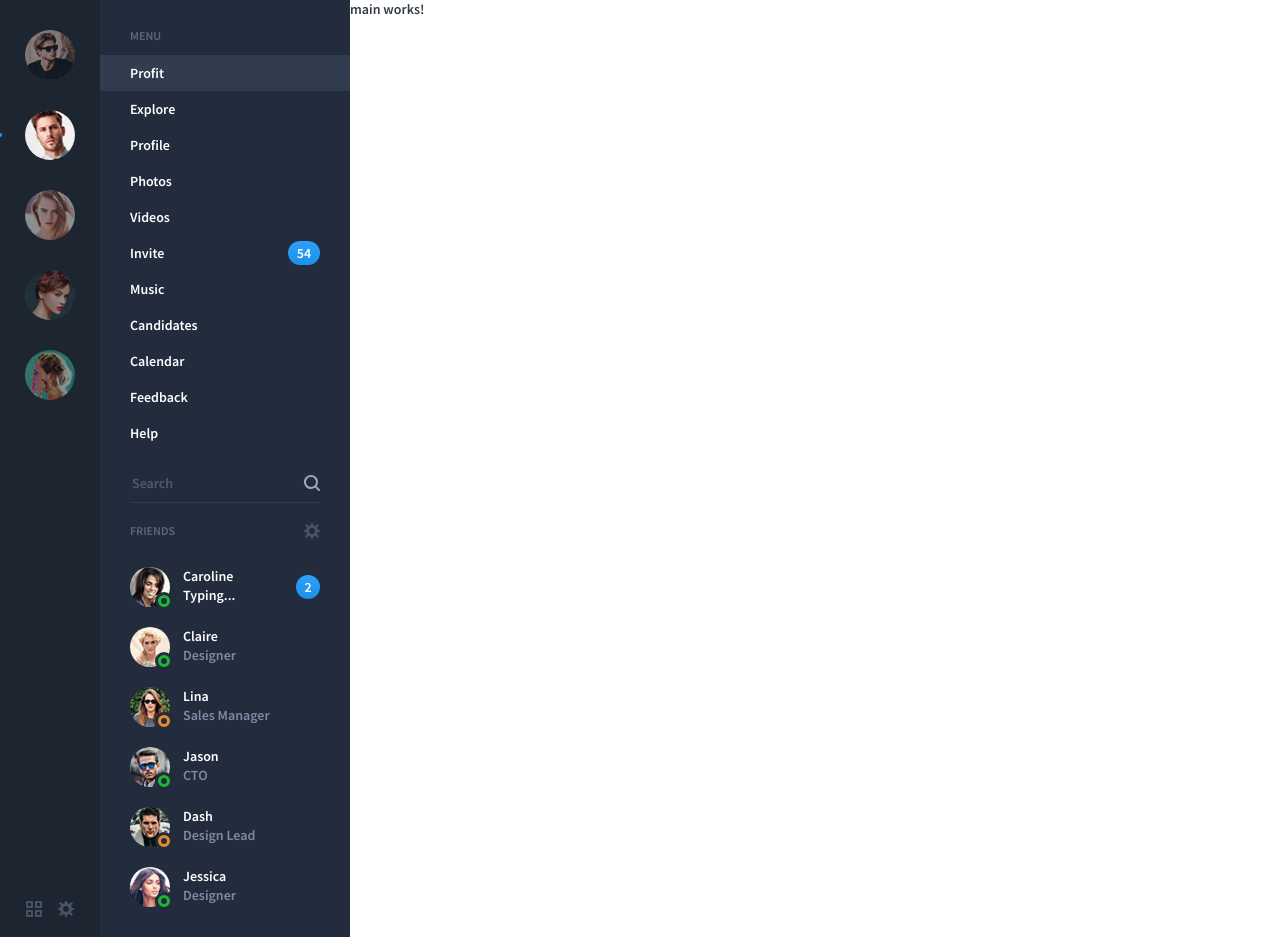
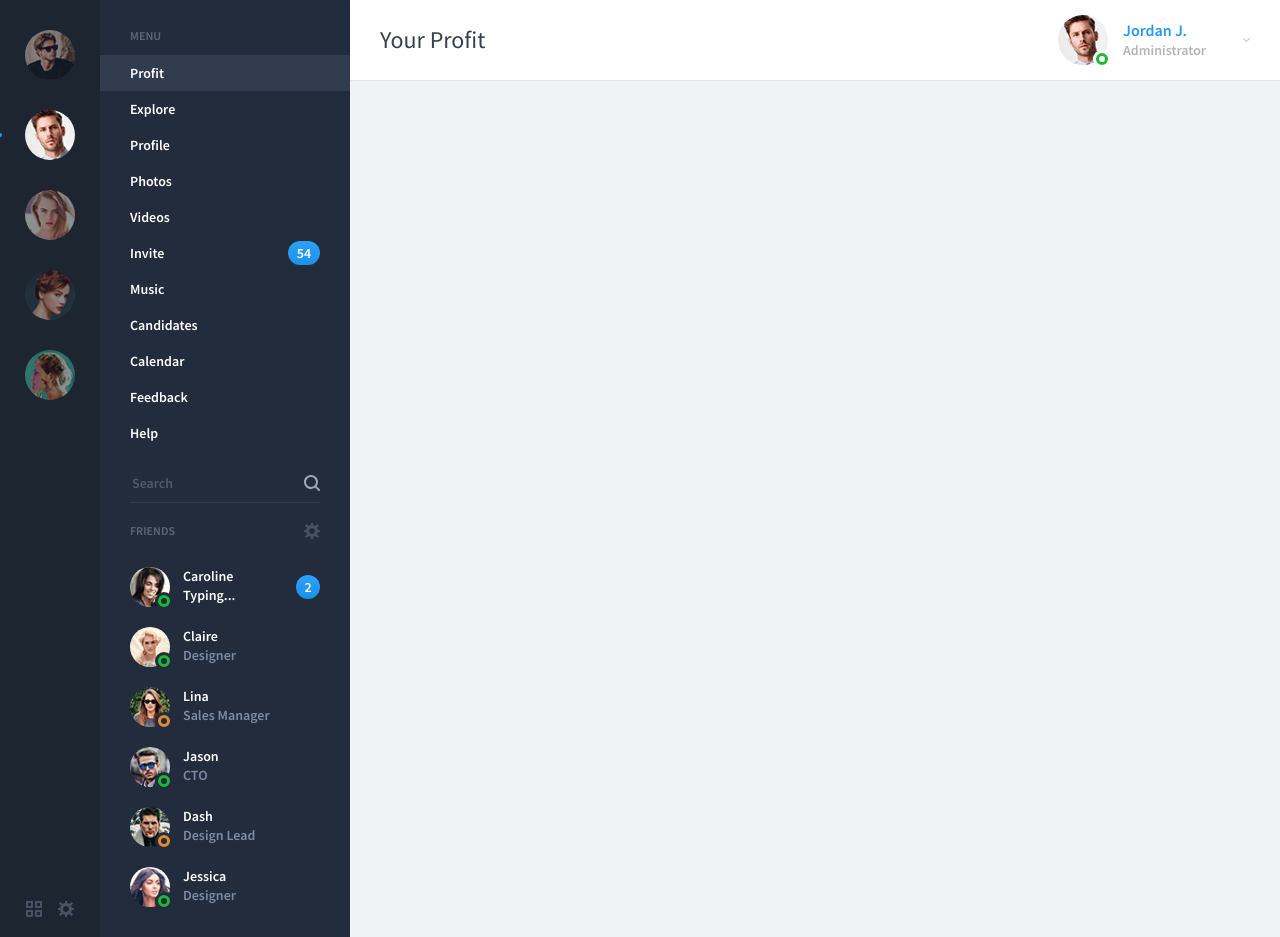
Before and after one commit to Odinokun/CR-angular, an Angular app: page / in a window 1280 px wide. Built offline with nearby package versions, Linux system fonts and the light colour scheme.

Commit message:
did header

```diff
--- a/src/app/app.module.ts
+++ b/src/app/app.module.ts
@@ -11,6 +11,7 @@ import { AsidePrimaryToolsComponent } from './aside/aside-primary/aside-primary-
 import { AsideSecondaryMenuComponent } from './aside/aside-secondary/aside-secondary-menu/aside-secondary-menu.component';
 import { AsideSecondaryFriendsComponent } from './aside/aside-secondary/aside-secondary-friends/aside-secondary-friends.component';
 import { AsideSecondarySearchComponent } from './aside/aside-secondary/aside-secondary-search/aside-secondary-search.component';
+import { MainHeaderComponent } from './main/main-header/main-header.component';
 
 @NgModule({
   declarations: [
@@ -23,7 +24,8 @@ import { AsideSecondarySearchComponent } from './aside/aside-secondary/aside-sec
     AsidePrimaryToolsComponent,
     AsideSecondaryMenuComponent,
     AsideSecondaryFriendsComponent,
-    AsideSecondarySearchComponent
+    AsideSecondarySearchComponent,
+    MainHeaderComponent
   ],
   imports: [
     BrowserModule
--- /dev/null
+++ b/src/app/main/main-header/main-header.component.html
@@ -0,0 +1,21 @@
+<!-- begin main-header -->
+<header class="main-header">
+  <h1 class="main-header__title">Your Profit</h1>
+  <div class="main-header__profile header-profile">
+    <div class="header-profile__ava header-profile__ava--online">
+      <div class="header-profile__ava-img">
+        <img src="../../../assets/img/ava-top.jpg" alt="avatar">
+      </div>
+    </div>
+    <div class="header-profile__info">
+      <span class="header-profile__name">Jordan J.</span>
+      <span class="header-profile__position">Administrator</span>
+    </div>
+    <div class="header-profile__arr">
+      <svg>
+        <path fill-rule="evenodd" d="M6.807,0.935 L3.876,3.810 C3.659,4.024 3.307,4.024 3.089,3.810 L0.158,0.935 C-0.059,0.721 -0.059,0.374 0.158,0.160 C0.375,-0.054 0.727,-0.054 0.944,0.160 L3.483,2.650 L6.021,0.160 C6.238,-0.054 6.590,-0.054 6.807,0.160 C7.024,0.374 7.024,0.721 6.807,0.935 Z"/>
+      </svg>
+    </div>
+  </div>
+</header>
+<!-- end main-header -->
--- /dev/null
+++ b/src/app/main/main-header/main-header.component.scss
@@ -0,0 +1,105 @@
+.main-header {
+  position: relative;
+  display: flex;
+  justify-content: space-between;
+  align-items: center;
+  padding: 15px 30px;
+  background-color: #fff;
+  box-shadow: 0 1px 1px rgba(0, 0, 0, .05);
+}
+
+.main-header__title {
+  font-size: 24px;
+  font-weight: 400;
+  color: #354052;
+}
+
+.header-profile {
+  display: flex;
+  align-items: center;
+  min-width: 192px;
+}
+
+.header-profile__ava {
+  position: relative;
+  flex: none;
+  &::before {
+    position: absolute;
+    z-index: 1;
+    right: -3px;
+    bottom: -3px;
+    display: block;
+    width: 18px;
+    height: 18px;
+    content: '';
+    border-radius: 50%;
+    background-color: #fff;
+  }
+  &::after {
+    position: absolute;
+    z-index: 2;
+    right: 0;
+    bottom: 0;
+    display: block;
+    width: 12px;
+    height: 12px;
+    content: '';
+    border-radius: 50%;
+    background-color: #fff;
+  }
+}
+
+.header-profile__ava--online {
+  &::after {
+    border: 3px solid #1bb934;
+  }
+}
+
+.header-profile__ava--offline {
+  &::after {
+    border: 3px solid #e68a2f;
+  }
+}
+
+.header-profile__ava-img {
+  overflow: hidden;
+  width: 50px;
+  height: 50px;
+  border-radius: 50%;
+  img {
+    display: block;
+    width: 100%;
+  }
+}
+
+.header-profile__info {
+  padding-left: 15px;
+}
+
+.header-profile__name {
+  font-size: 16px;
+  display: block;
+  color: #2399f1;
+}
+
+.header-profile__position {
+  font-size: 14px;
+  display: block;
+  color: #b5b5b5;
+}
+
+.header-profile__arr {
+  position: absolute;
+  top: 0;
+  right: 30px;
+  bottom: 0;
+  width: 7px;
+  height: 4px;
+  margin: auto;
+  cursor: pointer;
+  svg {
+    fill: #bfc7d8;
+    width: 7px;
+    height: 4px;
+  }
+}
--- /dev/null
+++ b/src/app/main/main-header/main-header.component.ts
@@ -0,0 +1,15 @@
+import { Component, OnInit } from '@angular/core';
+
+@Component({
+  selector: 'app-main-header',
+  templateUrl: './main-header.component.html',
+  styleUrls: ['./main-header.component.scss']
+})
+export class MainHeaderComponent implements OnInit {
+
+  constructor() { }
+
+  ngOnInit(): void {
+  }
+
+}
--- a/src/app/main/main.component.html
+++ b/src/app/main/main.component.html
@@ -1 +1 @@
-<p>main works!</p>
+<app-main-header></app-main-header>
--- a/src/app/main/main.component.scss
+++ b/src/app/main/main.component.scss
@@ -0,0 +1,4 @@
+:host {
+  width: 100%;
+  background-color: #eff3f6;
+}
```
